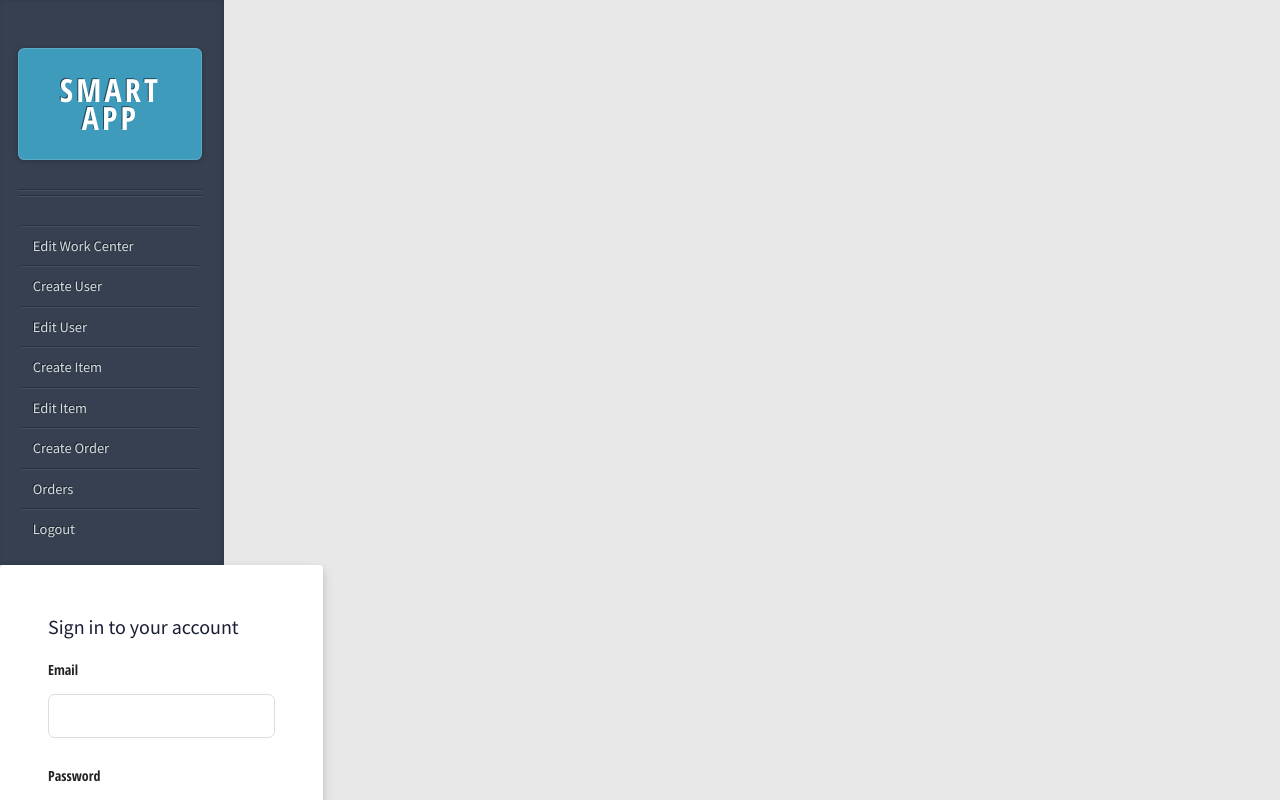
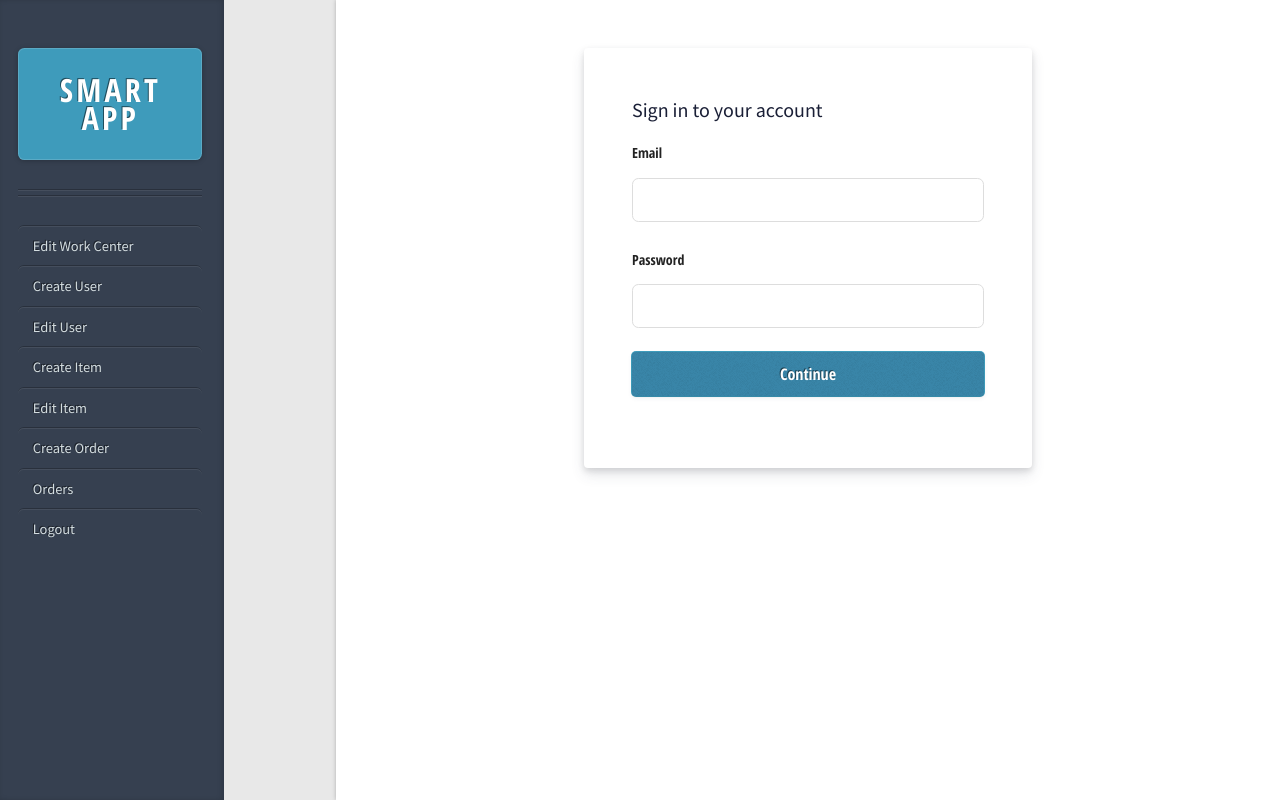
Before and after one commit to fsn79/SMART-APP, a React (Create React App) app in the folder frontend/: page / in a window 1280 px wide. Shown: the top 800 px of the page. Built offline with nearby package versions, Linux system fonts and the light colour scheme.

Commit message:
add main page

```diff
--- a/frontend/src/App.css
+++ b/frontend/src/App.css
@@ -75,6 +75,14 @@ input, select, textarea {
 }
 
 /* Basic */
+.App{
+  display: flex;
+    align-items: stretch;
+}
+#root{
+  width: 100%;
+  width: -webkit-fill-available;
+}
 
 	html {
 		box-sizing: border-box;
@@ -2273,7 +2281,6 @@ input, select, textarea {
   }
 
 	#sidebar {
-    height: 100%;
 		color: rgba(255, 255, 255, 0.55);
 		text-shadow: -1px -1px 0px rgba(0, 0, 0, 0.5);
 		width: 14em;
@@ -2660,6 +2667,7 @@ input, select, textarea {
 			#content {
 				padding: 3em 5em 8em 5em;
 				margin-left: 7em;
+        min-height: 100vh;
 			}
 
 	}
--- a/frontend/src/App.jsx
+++ b/frontend/src/App.jsx
@@ -15,9 +15,13 @@ import EditItem from './components/manager/EditItem.jsx';
 
 function App() {
   return (
-    <div className='App'>
+    // <div id="content">
+    //  <div className="inner">
+    <div className="App">
       <BrowserRouter>
         <Sidebar />
+        <div id="content">
+     <div className="inner">
         <Switch>
           <Route path='/' exact>
             <Login />
@@ -50,8 +54,11 @@ function App() {
             <OrdersListing />
           </Route>
         </Switch>
+        </div>
+    </div>
       </BrowserRouter>
-    </div>
+      </div>
+
   );
 }
 
```
